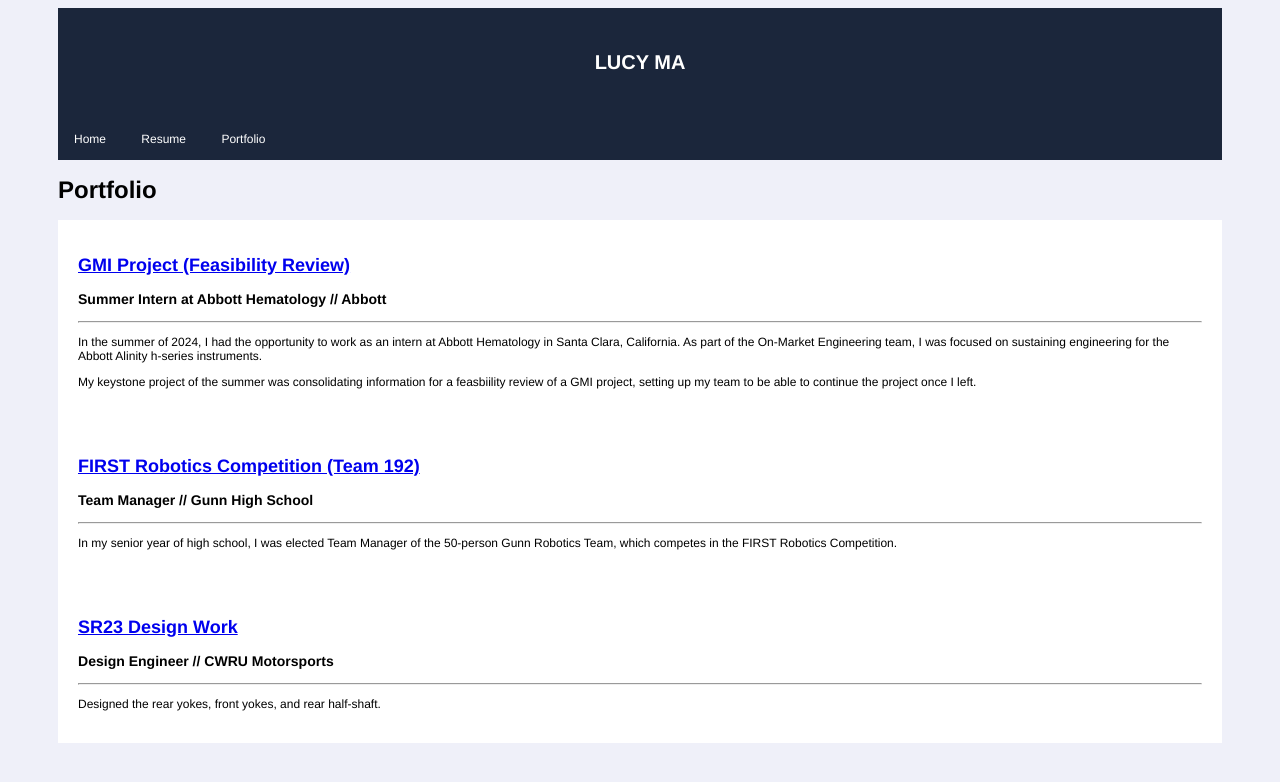
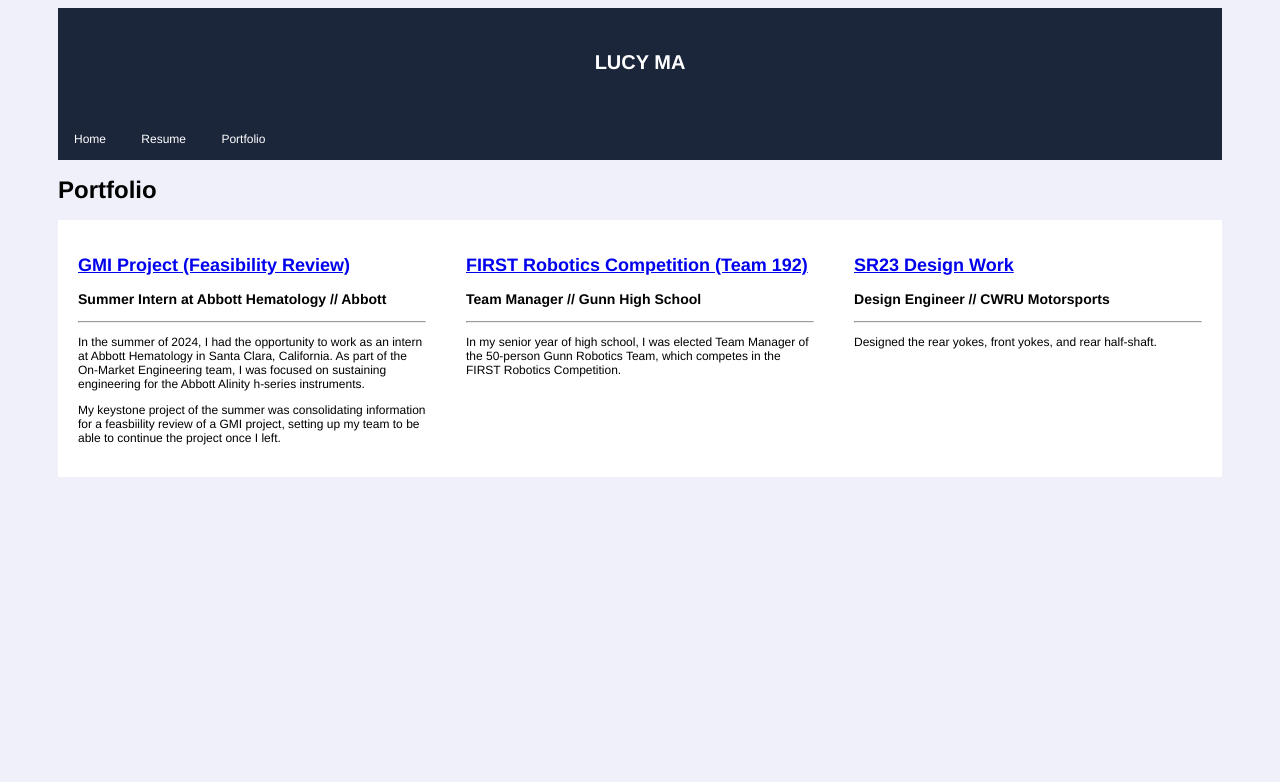
Before and after one commit to lucyttma/lucyttma.github.io, a Jekyll site: the page built from static/portfolio.html, in a window 1280 px wide. Shown: the top 782 px of the page. Built offline with Jekyll 4.4.1, drawn with Linux system fonts in a browser that asks for light colours.

Commit message:
Update portfolio.html

```diff
--- a/static/portfolio.html
+++ b/static/portfolio.html
@@ -4,7 +4,7 @@ title: Portfolio
 ---
 <h1>Portfolio</h1>
 
-<wrapper>
+<div class="wrapper">
   {% for project in site.portfolio %}
       <div class="div-portfolio" >
         <h2><a href="{{ project.url }}">{{ project.name }}</a></h2>
@@ -13,4 +13,4 @@ title: Portfolio
         <p>{{ project.content | markdownify }}</p>
       </div>
   {% endfor %}
-</wrapper>
+</div>
```
